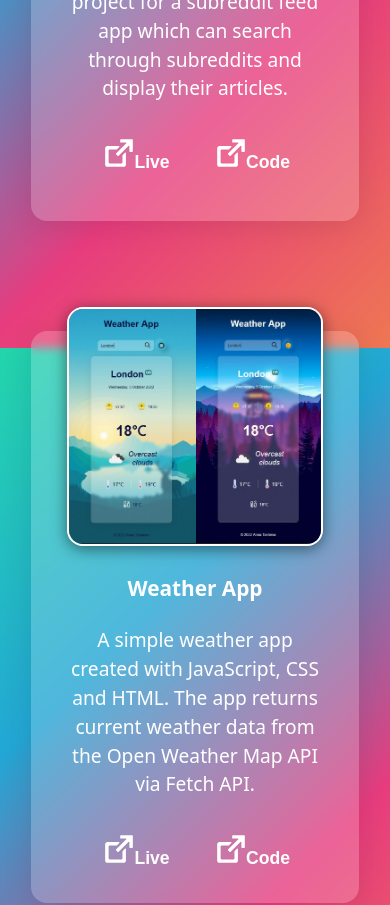
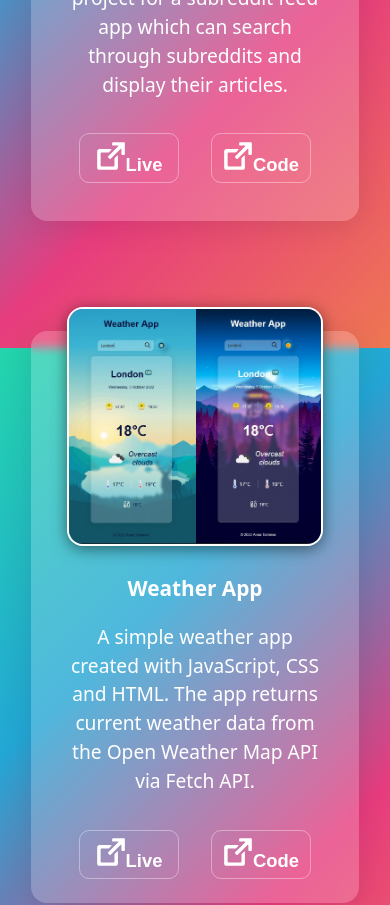
Before and after one commit to AnnaTas77/portfolio-anna, a React (Create React App) app: page / in a window 390 px wide. Shown: the part 1340-2245 px from the top of the page. Built offline with nearby package versions, Linux system fonts and the light colour scheme.

Commit message:
Button design updates

```diff
--- a/src/components/ProjectItem.js
+++ b/src/components/ProjectItem.js
@@ -18,14 +18,14 @@ const ProjectItem = ({ image, name, description, live, github }) => {
                     {description}
                     <div className='project-socials'>
                         {
-                            live ? <button className='live-link' onClick={() => openUrl(live)}>
+                            live ? <button className='live-link glitch' onClick={() => openUrl(live)}>
                                 <a href={live} aria-label='Live' target='_blank'>
                                     <img src={NewTabIcon} />
-                                    <span>Live</span>
+                                    <span >Live</span>
                                 </a>
                             </button> : ''
                         }
-                        <button className='github-code' onClick={() => openUrl(github)}>
+                        <button className='github-code glitch' onClick={() => openUrl(github)}>
                             <a href={github} aria-label='Code' target='_blank'>
                                 <img src={NewTabIcon} />
                                 <span>Code</span>
--- a/src/styles/projects.css
+++ b/src/styles/projects.css
@@ -114,18 +114,35 @@
     margin-top: 1.5rem;
 }
 
+
+/* .pulse {
+    animation: pulse-animation 2s infinite;
+    border-radius: 10px;
+}
+
+@keyframes pulse-animation {
+    0% {
+        box-shadow: 0 0 0 0px rgba(255, 255, 255, 0.1);
+    }
+
+    100% {
+        box-shadow: 0 0 0 20px rgba(255, 255, 255, 0);
+    }
+} */
+
 .live-link,
 .github-code {
     appearance: none;
-    border: none;
     outline: none;
     background: none;
+    border-radius: 10px;
+    border: 1px solid rgba(255, 255, 255, 0.37);
     cursor: pointer;
-    padding: 0.7rem 0.7rem;
+    padding: 0.5rem 0 0.5rem;
     color: #FFF0;
     font-size: 1.3rem;
     font-weight: 700;
-    margin: 1.1rem 1.5rem;
+    margin: 1.1rem 2rem;
     min-width: 150px;
     transition: 0.4s;
 }
@@ -138,11 +155,19 @@
 
 .live-link:hover,
 .github-code:hover {
+    animation: none;
     border-radius: 10px;
     box-shadow: 0 2px 6px rgba(0, 0, 0, 0.15);
     transform: translateY(-0.5rem) scale(1.15);
     border: 1px solid rgba(255, 255, 255, 0.37);
 }
+
+.live-link a:hover,
+.github-code a:hover {
+    animation: none;
+
+}
+
 
 
 
@@ -222,9 +247,10 @@
 
     .live-link,
     .github-code {
-        font-size: 1.1rem;
-        margin: 0 0.5rem;
+        font-size: 1.15rem;
+        margin: 10px 16px 5px;
         min-width: 100px;
+        padding: 0.4rem 0rem;
     }
 
 }
@@ -303,8 +329,9 @@
     .live-link,
     .github-code {
         font-size: 1.1rem;
-        margin: 0 1.1rem;
+        margin: 1rem 1.8rem 1rem;
         min-width: 100px;
+        padding: 0.4rem 0rem;
     }
 
 
```
